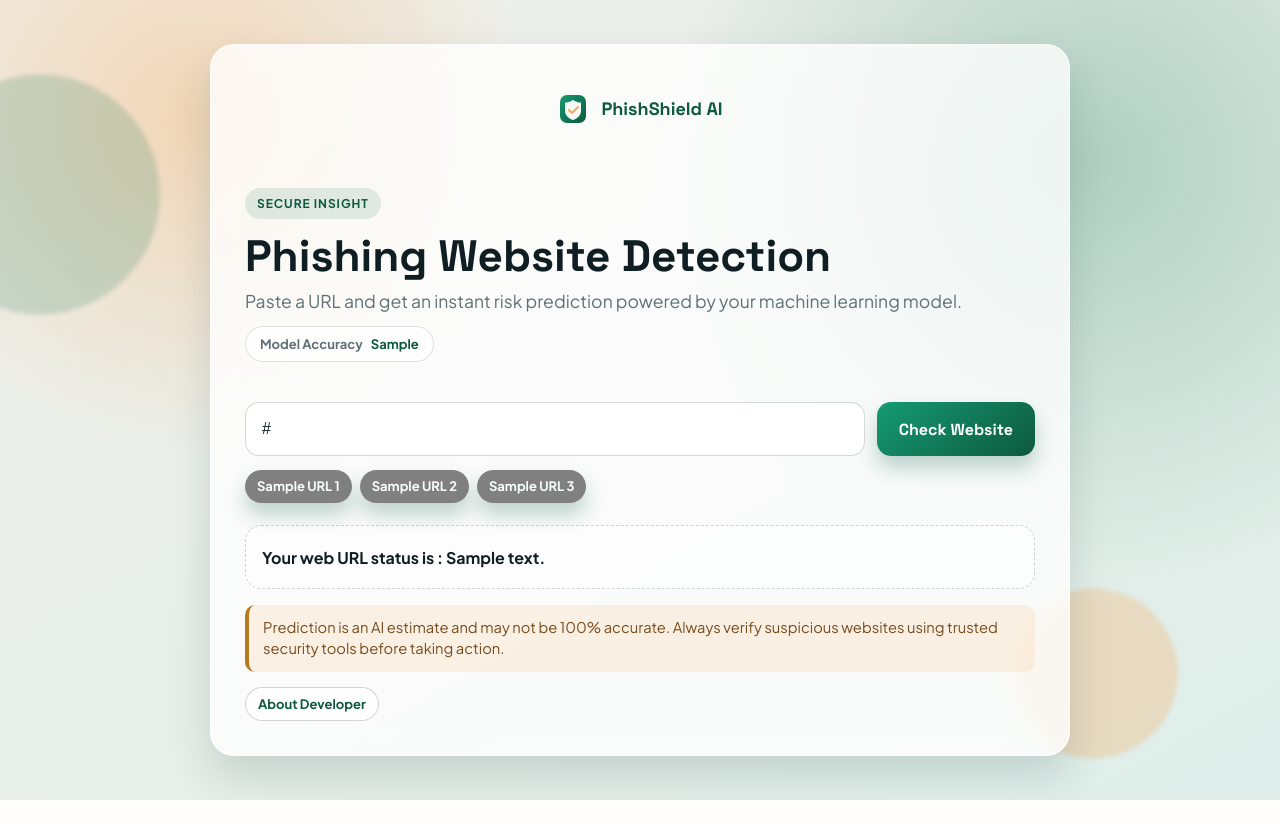
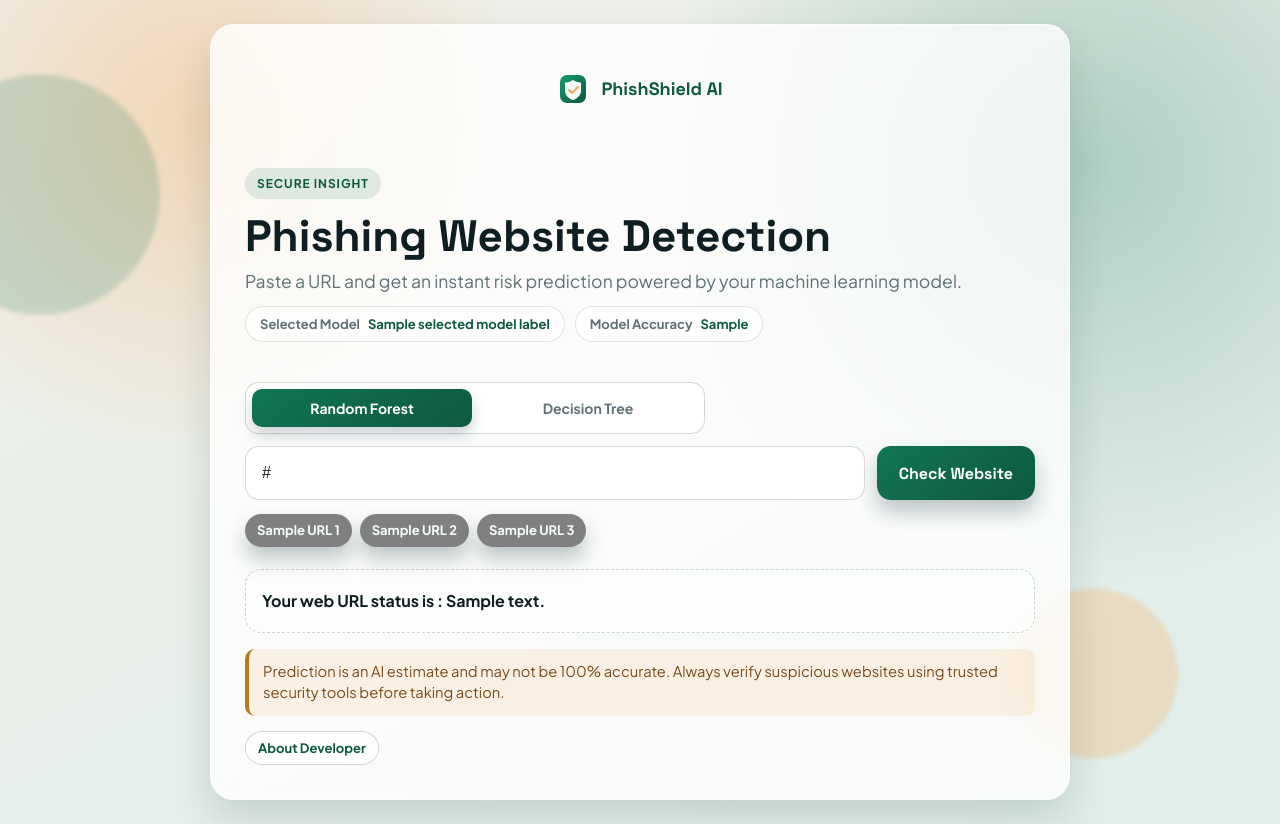
Before and after one commit to priyanshu123patel/PhishShield-AI, a Flask app: template templates/index.html in a window 1280 px wide. Before the commit the page ends 800 px from the top, so only its background shows below. Run offline with Flask 3, Linux system fonts and the light colour scheme; the template is opened without the code that fills it: most values are stand-ins (such as "Sample title", 1, 10 or a date in 2020); parts of the project's set-up code (start-up, migrations or seed data) failed here and were passed over.

Commit message:
Add files via upload

```diff
--- a/app.py
+++ b/app.py
@@ -8,12 +8,30 @@ import urllib.request
 
 app = Flask(__name__)
 
-model = pickle.load(open("phishing_model.pkl", "rb"))
+MODELS = {
+    "rf": {
+        "label": "Random Forest",
+        "model": pickle.load(open("phishing_model_rf.pkl", "rb")),
+    },
+    "dt": {
+        "label": "Decision Tree",
+        "model": pickle.load(open("phishing_model_dt.pkl", "rb")),
+    },
+}
+
+DEFAULT_MODEL_KEY = "rf"
 
 
-def _get_model_accuracy_text(csv_path="phishing.csv"):
+def _resolve_model_key(model_key):
+    return model_key if model_key in MODELS else DEFAULT_MODEL_KEY
+
+
+def _get_model_accuracy_text(model_key, csv_path="phishing.csv"):
     """Return dataset accuracy text for display, if dataset is available."""
     try:
+        resolved_key = _resolve_model_key(model_key)
+        selected_model = MODELS[resolved_key]["model"]
+
         X = []
         y = []
         with open(csv_path, "r", encoding="utf-8") as csv_file:
@@ -26,13 +44,16 @@ def _get_model_accuracy_text(csv_path="phishing.csv"):
         if not X:
             return "N/A"
 
-        accuracy = model.score(X, y) * 100.0
+        accuracy = selected_model.score(X, y) * 100.0
         return f"{accuracy:.2f}%"
     except Exception:
         return "N/A"
 
 
-MODEL_ACCURACY = _get_model_accuracy_text()
+MODEL_ACCURACY = {
+    "rf": _get_model_accuracy_text("rf"),
+    "dt": _get_model_accuracy_text("dt"),
+}
 
 
 def _safe_open_url(url):
@@ -173,12 +194,16 @@ def extract_features_from_url(raw_url):
 def home():
     prediction_text = request.args.get("prediction", "")
     error_text = request.args.get("error", "")
+    selected_model = _resolve_model_key(request.args.get("model", DEFAULT_MODEL_KEY))
+
     return render_template(
         'index.html',
         prediction_text=prediction_text,
         entered_url="",
         error_text=error_text,
-        model_accuracy=MODEL_ACCURACY,
+        selected_model=selected_model,
+        selected_model_label=MODELS[selected_model]["label"],
+        model_accuracy=MODEL_ACCURACY.get(selected_model, "N/A"),
     )
 
 
@@ -189,6 +214,8 @@ def developer():
 @app.route('/predict', methods=['POST'])
 def predict():
     raw_url = request.form.get("url", "")
+    selected_model = _resolve_model_key(request.form.get("model_type", DEFAULT_MODEL_KEY))
+    model = MODELS[selected_model]["model"]
 
     try:
         features, _ = extract_features_from_url(raw_url)
@@ -199,9 +226,9 @@ def predict():
         else:
             result = "Phishing Website"
 
-        return redirect(url_for("home", prediction=result))
+        return redirect(url_for("home", prediction=result, model=selected_model))
     except Exception as exc:
-        return redirect(url_for("home", error=f"Error: {exc}"))
+        return redirect(url_for("home", error=f"Error: {exc}", model=selected_model))
 
 if __name__ == "__main__":
     app.run(debug=True)
--- a/templates/index.html
+++ b/templates/index.html
@@ -24,6 +24,18 @@
 			--ok: #166534;
 			--shadow: 0 20px 40px rgba(9, 45, 38, 0.14);
 			--ring: rgba(17, 117, 84, 0.22);
+		}
+
+		body.theme-dt {
+			--bg-top: #edeff8;
+			--bg-bottom: #dfe5f6;
+			--card: rgba(255, 255, 255, 0.8);
+			--text: #131b2f;
+			--muted: #5d6885;
+			--accent: #2a4db9;
+			--accent-dark: #1f3a8a;
+			--shadow: 0 20px 40px rgba(21, 33, 79, 0.16);
+			--ring: rgba(42, 77, 185, 0.22);
 		}
 
 		* {
@@ -183,6 +195,47 @@
 			margin-top: 10px;
 		}
 
+		.model-switch {
+			grid-column: 1 / -1;
+			display: inline-grid;
+			grid-template-columns: 1fr 1fr;
+			gap: 6px;
+			padding: 6px;
+			border-radius: 14px;
+			background: rgba(255, 255, 255, 0.82);
+			border: 1px solid rgba(18, 42, 49, 0.18);
+			width: min(460px, 100%);
+		}
+
+		.model-switch input[type="radio"] {
+			position: absolute;
+			opacity: 0;
+			pointer-events: none;
+		}
+
+		.model-option {
+			display: flex;
+			align-items: center;
+			justify-content: center;
+			padding: 10px 12px;
+			border-radius: 10px;
+			font-size: 14px;
+			font-weight: 700;
+			color: var(--muted);
+			cursor: pointer;
+			transition: background 0.2s ease, color 0.2s ease, transform 0.2s ease;
+		}
+
+		.model-option:hover {
+			transform: translateY(-1px);
+		}
+
+		.model-switch input[type="radio"]:checked + .model-option {
+			background: linear-gradient(140deg, var(--accent), var(--accent-dark));
+			color: #ffffff;
+			box-shadow: 0 8px 14px rgba(12, 37, 48, 0.2);
+		}
+
 		.input-wrap {
 			position: relative;
 		}
@@ -215,16 +268,16 @@
 			font-size: 16px;
 			font-weight: 700;
 			color: #fff;
-			background: linear-gradient(140deg, #159b70, #0d593f);
+			background: linear-gradient(140deg, var(--accent), var(--accent-dark));
 			cursor: pointer;
-			box-shadow: 0 12px 20px rgba(13, 89, 63, 0.25);
+			box-shadow: 0 12px 20px rgba(12, 37, 48, 0.25);
 			transition: transform 0.18s ease, box-shadow 0.18s ease, filter 0.18s ease;
 		}
 
 		button:hover {
 			transform: translateY(-2px);
 			filter: saturate(1.08);
-			box-shadow: 0 14px 22px rgba(13, 89, 63, 0.3);
+			box-shadow: 0 14px 22px rgba(12, 37, 48, 0.3);
 		}
 
 		button:active {
@@ -255,7 +308,7 @@
 
 		.chip:hover {
 			background: #f7fffc;
-			color: #117554;
+			color: var(--accent);
 		}
 
 		.result {
@@ -408,6 +461,10 @@
 			</p>
 			<div class="stats-row">
 				<div class="stat-pill">
+					<span class="label">Selected Model</span>
+					<span class="value">{{ selected_model_label }}</span>
+				</div>
+				<div class="stat-pill">
 					<span class="label">Model Accuracy</span>
 					<span class="value">{{ model_accuracy }}</span>
 				</div>
@@ -416,6 +473,16 @@
 
 		<section class="content">
 			<form action="/predict" method="post" autocomplete="off">
+				<div class="model-switch" role="radiogroup" aria-label="Select model">
+					<label>
+						<input type="radio" name="model_type" value="rf" {% if selected_model != 'dt' %}checked{% endif %}>
+						<span class="model-option">Random Forest</span>
+					</label>
+					<label>
+						<input type="radio" name="model_type" value="dt" {% if selected_model == 'dt' %}checked{% endif %}>
+						<span class="model-option">Decision Tree</span>
+					</label>
+				</div>
 				<div class="input-wrap">
 					<input type="text" id="urlInput" name="url" placeholder="Try: secure-login-update.example.com"
 					value="{{ entered_url or '' }}" autocomplete="off" required>
@@ -451,8 +518,24 @@
 	</main>
 
 	<script>
+		const body = document.body;
 		const urlInput = document.getElementById("urlInput");
 		const chips = document.querySelectorAll(".chip[data-url]");
+		const modelRadios = document.querySelectorAll('input[name="model_type"]');
+
+		const applyThemeFromSelection = () => {
+			const selectedModel = document.querySelector('input[name="model_type"]:checked')?.value;
+			if (selectedModel === "dt") {
+				body.classList.add("theme-dt");
+			} else {
+				body.classList.remove("theme-dt");
+			}
+		};
+
+		applyThemeFromSelection();
+		modelRadios.forEach((radio) => {
+			radio.addEventListener("change", applyThemeFromSelection);
+		});
 
 		chips.forEach((chip) => {
 			chip.addEventListener("click", () => {
```
Also changed, not shown: README.md, 2 other files.
